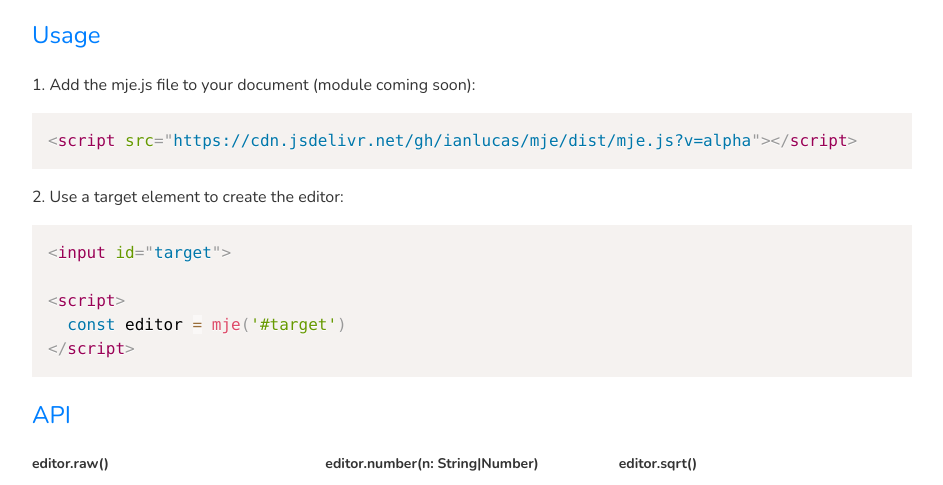
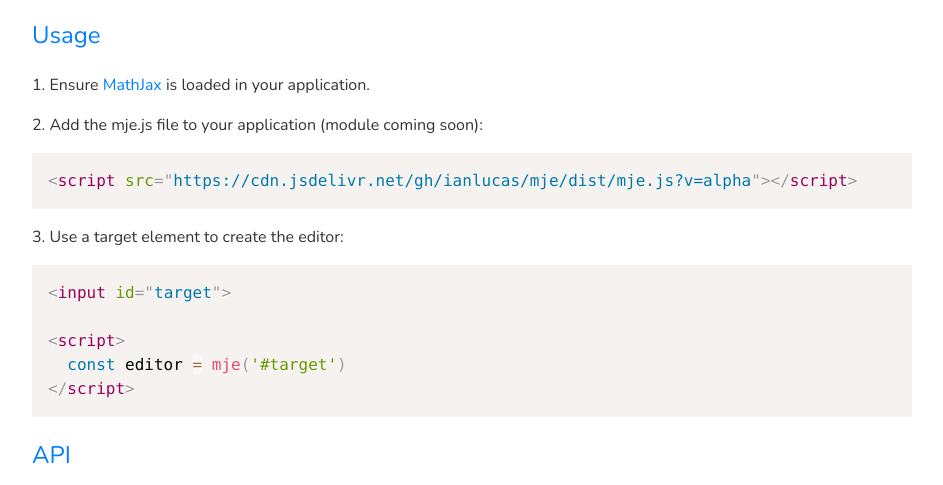
Before and after one commit to ianlucas/ianlucas.github.io, a plain HTML site: page mje/index.html in a window 1280 px wide. Shown: the part 236-721 px from the top of the page, without its empty margins (168-1111 px from the left). Drawn offline with nearby package versions, Linux system fonts and the light colour scheme; some packages are replaced by stand-ins of ours.

Commit message:
Add MathJax dependency

```diff
--- a/mje/index.html
+++ b/mje/index.html
@@ -18,9 +18,10 @@
   <section>Try typing above! <img class="upwards" src="upwards.svg"></section>
   <section>
     <h2>Usage</h2>
-    <p>1. Add the mje.js file to your document (module coming soon):</p>
+    <p>1. Ensure <a href="https://www.mathjax.org/">MathJax</a> is loaded in your application.</p>
+    <p>2. Add the mje.js file to your application (module coming soon):</p>
     <pre><code class="language-html">&#x3C;script src=&#x22;https://cdn.jsdelivr.net/gh/ianlucas/mje/dist/mje.js?v=alpha&#x22;&#x3E;&#x3C;/script&#x3E;</pre></code>
-    <p>2. Use a target element to create the editor:</p>
+    <p>3. Use a target element to create the editor:</p>
     <pre><code class="language-html">&#x3C;input id=&#x22;target&#x22;&#x3E;
 
 &#x3C;script&#x3E;
--- a/mje/styles.css
+++ b/mje/styles.css
@@ -17,6 +17,11 @@ h2 {
 pre, code {
   background-color: #f1f1f1;
   padding: 0.5em 0;
+}
+
+a {
+  color: #007fff;
+  text-decoration: none;
 }
 
 #header {
```
